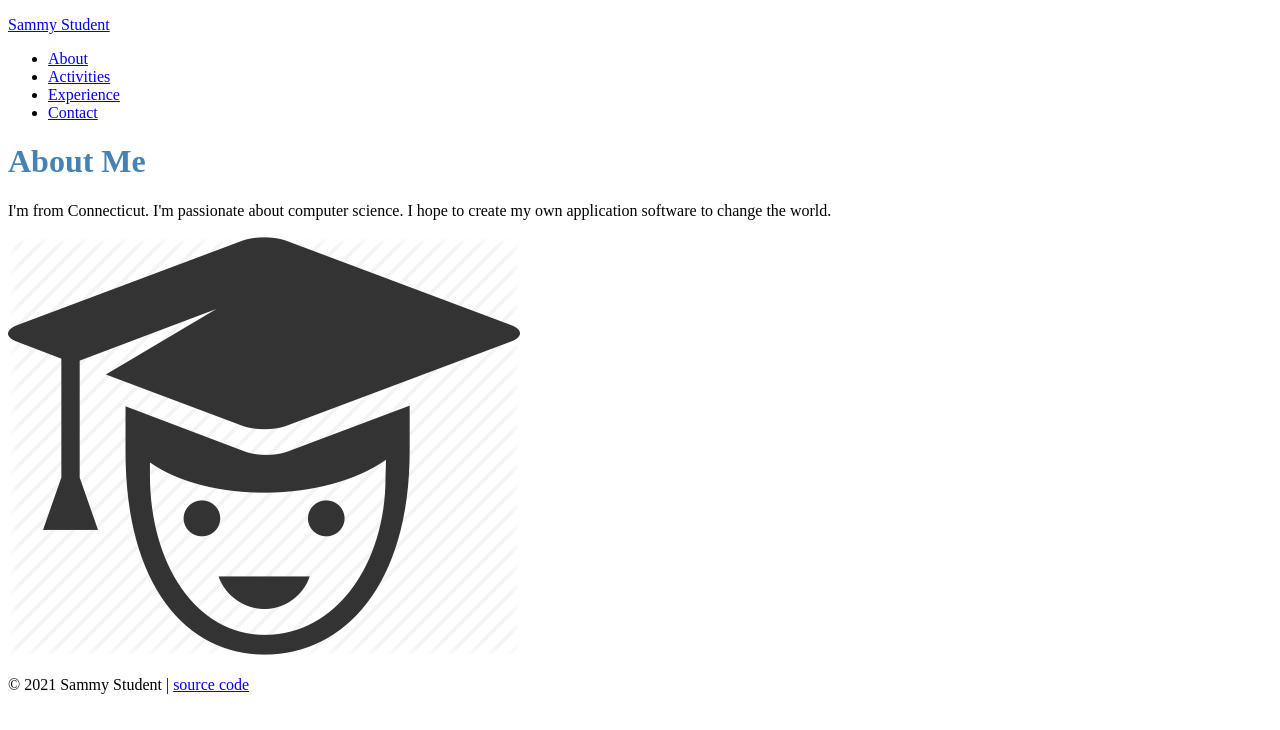
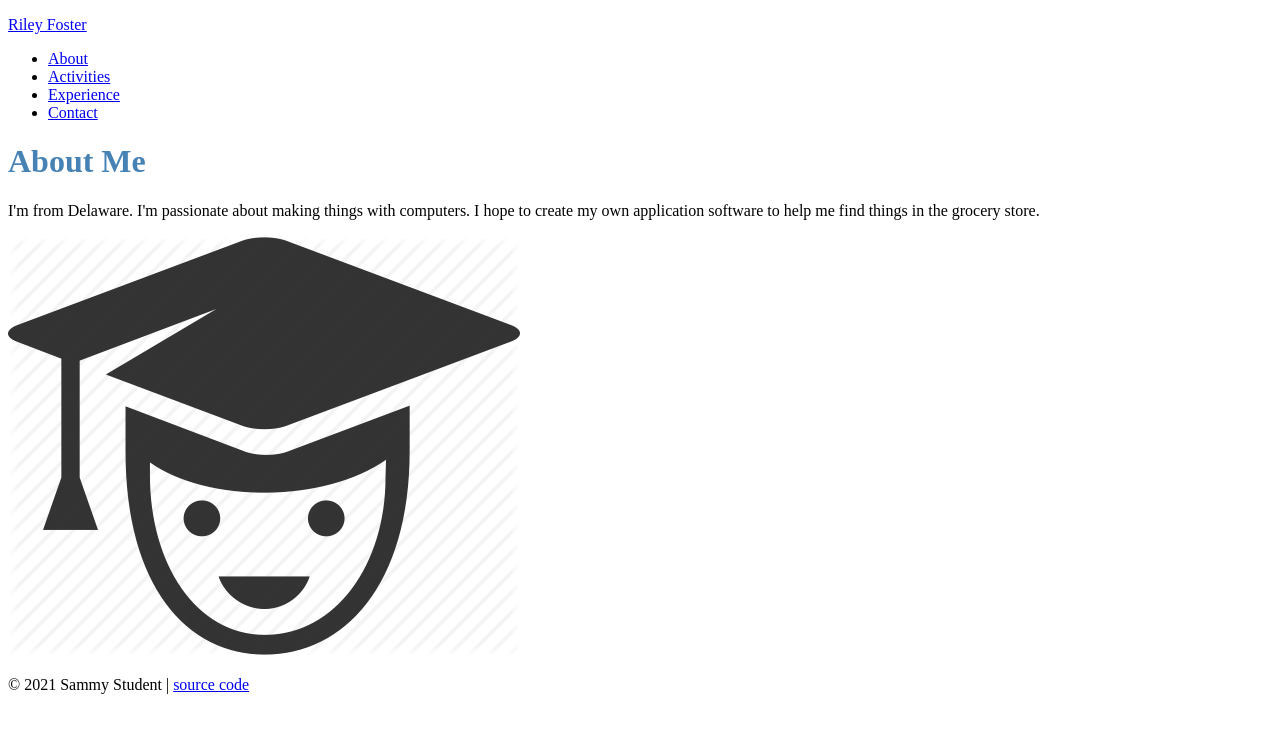
Before and after one commit to rifoster302/project-one, a plain HTML site: page about.html in a window 1280 px wide. Drawn offline with Linux system fonts and the light colour scheme.

Commit message:
Update about.html

```diff
--- a/about.html
+++ b/about.html
@@ -7,7 +7,7 @@
   </head>
   <body>
     <header>
-      <p><a href="index.html">Sammy Student</a></p>
+      <p><a href="index.html">Riley Foster</a></p>
       <nav>
         <ul>
           <li><a href="about.html">About</a></li>
@@ -21,7 +21,7 @@
     <div class="page">
       <h1>About Me</h1>
       <p>
-        I'm from Connecticut. I'm passionate about computer science. I hope to create my own application software to change the world.
+        I'm from Delaware. I'm passionate about making things with computers. I hope to create my own application software to help me find things in the grocery store.
       </p>
       <img src="images/education_icons_IF-02-512.png" alt="an icon of a student with a mortarboard" />
     </div>
```
